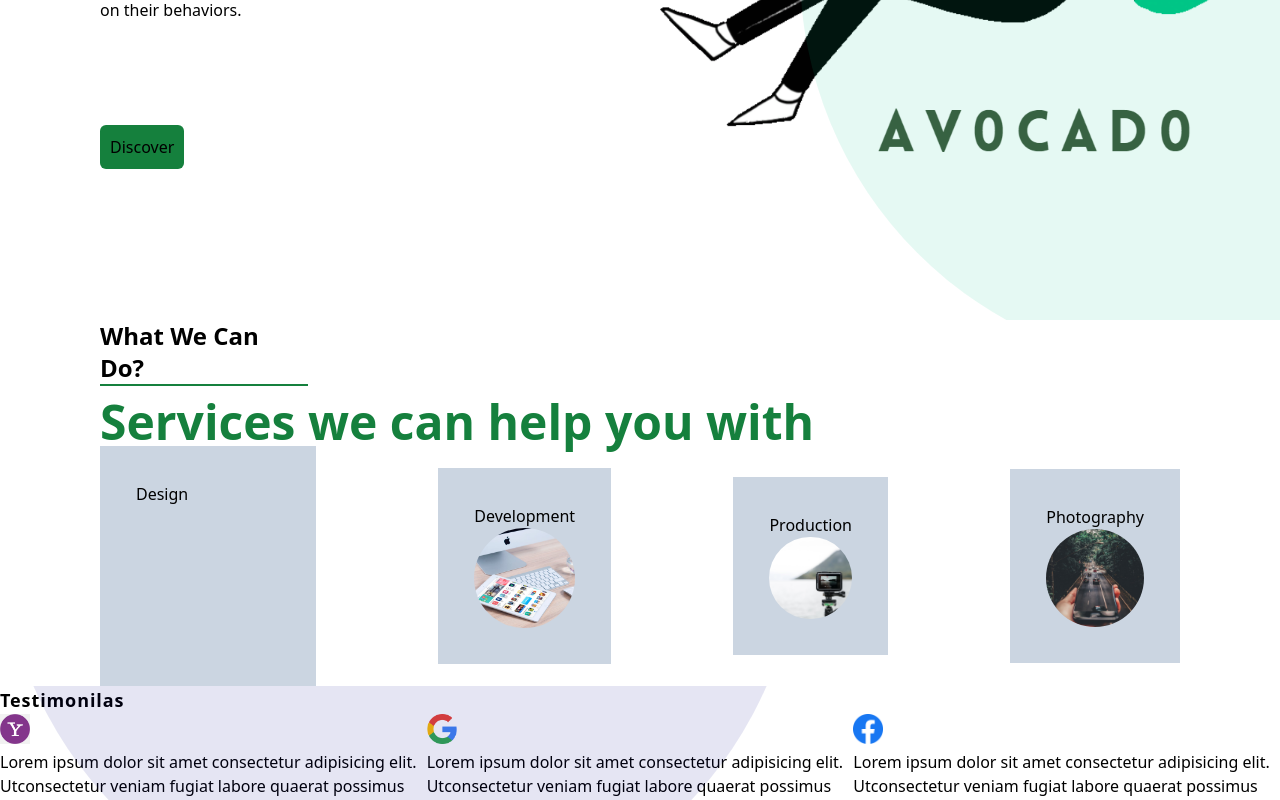
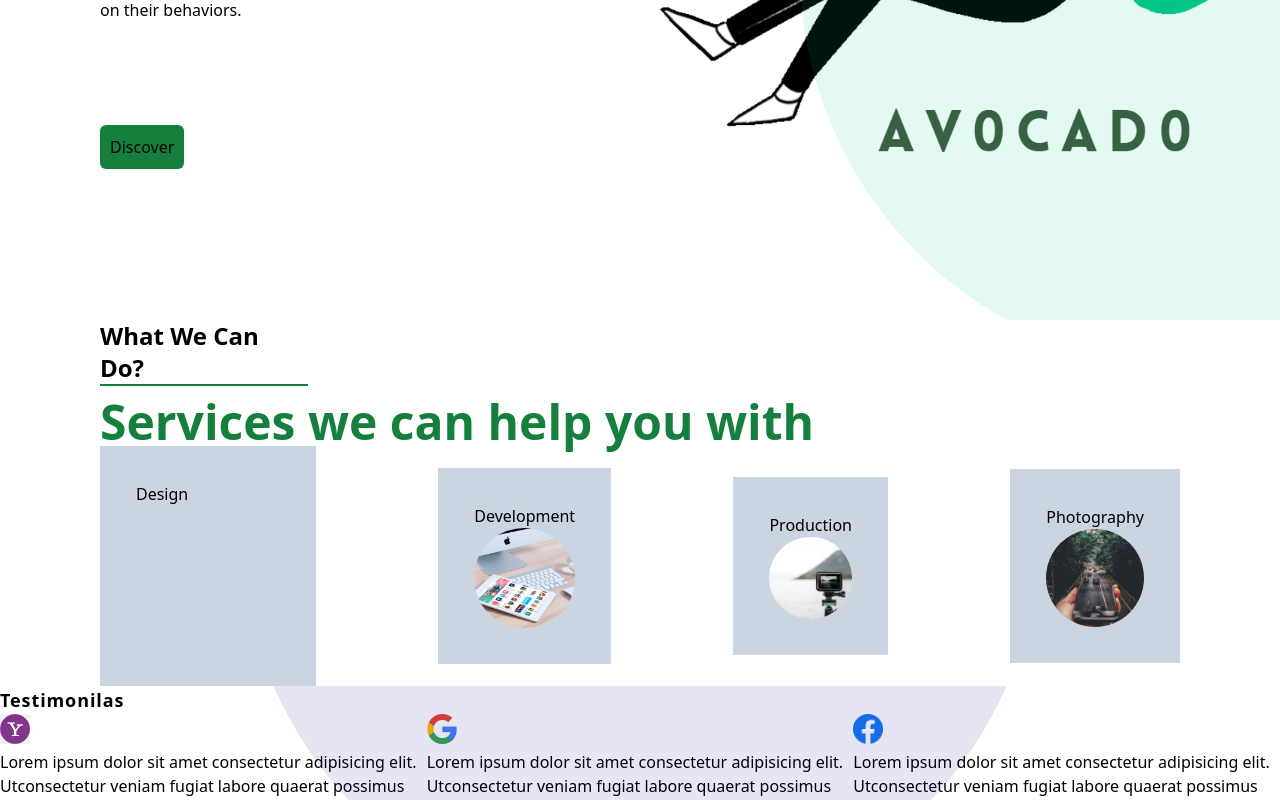
Before and after one commit to Shaghayegh-93/agancy-app, a Next.js app: page / in a window 1280 px wide. Shown: the part 480-1280 px from the top of the page. Built offline with nearby package versions, Linux system fonts and the light colour scheme; grey boxes are pictures that could not be loaded.

Commit message:
add mx attribiute

```diff
--- a/components/Circle.jsx
+++ b/components/Circle.jsx
@@ -3,7 +3,7 @@ import React from "react";
 const Circle = (props) => {
   return (
     <div
-      className="h-[100vh] w-[100vh] rounded-full absolute z-50 opacity-10"
+      className="h-[100vh] w-[100vh] rounded-full absolute z-50 opacity-10 mx-auto"
       style={{ ...props }}
     ></div>
   );
```
